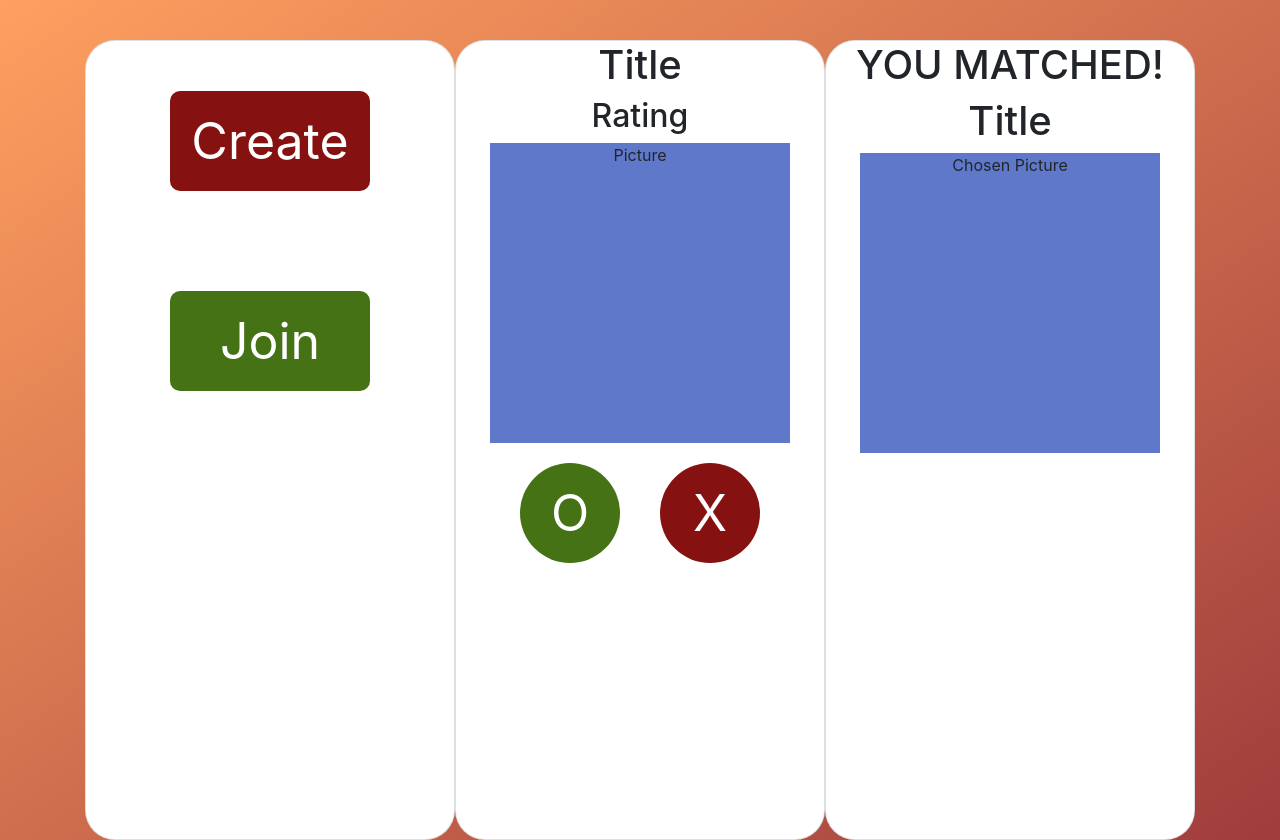
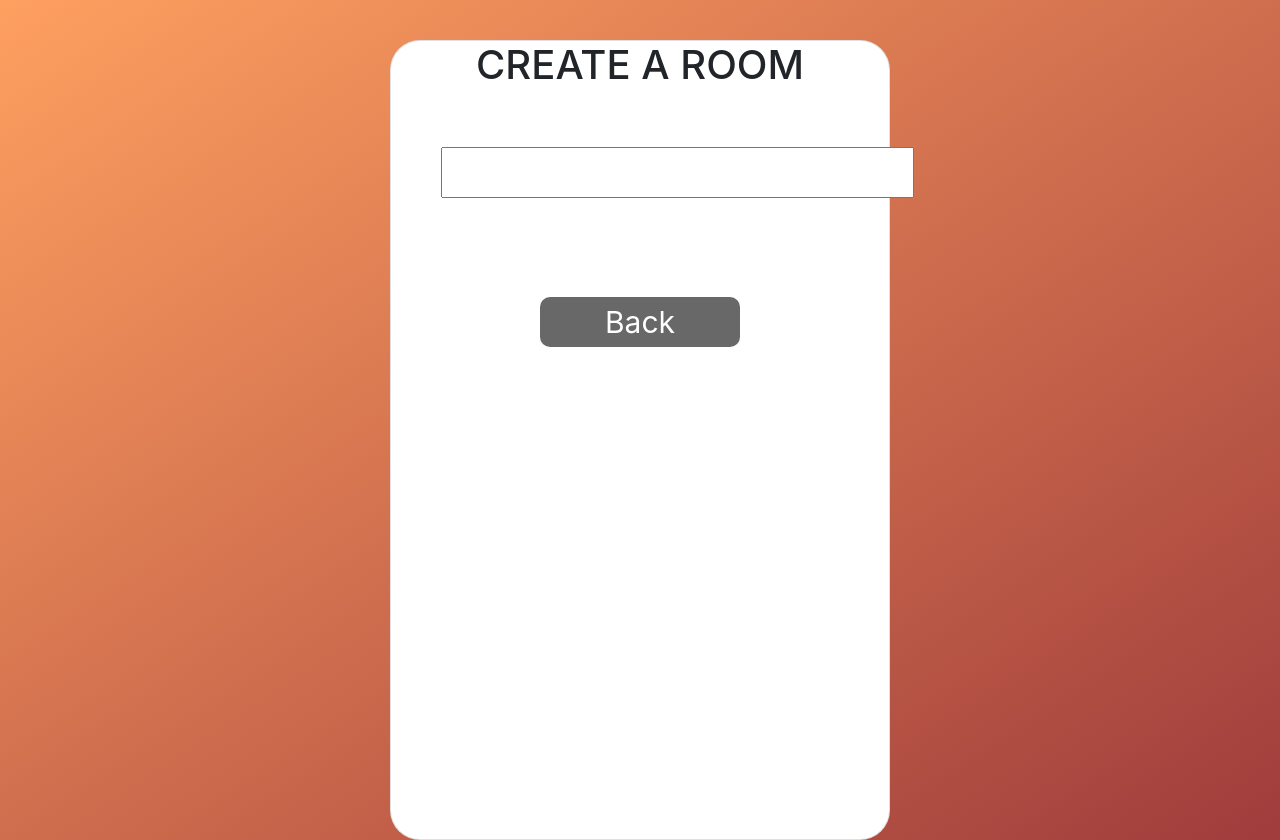
Before and after one commit to DMarcusYoung/pokedex, a React (Create React App) app in the folder client/: page /create in a window 1280 px wide. Built offline with nearby package versions, Linux system fonts and the light colour scheme.

Commit message:
Fixing lobby routing

```diff
--- a/client/public/css/style.css
+++ b/client/public/css/style.css
@@ -72,3 +72,21 @@ body {
   border: 0;
   margin: 50px;
 }
+
+.backBtn {
+  height: 50px;
+  width: 200px;
+  border-radius: 10px;
+  background-color: rgb(104, 104, 104);
+  color: white;
+  font-size: 30px;
+  border: 0;
+  margin: 50px;
+}
+
+.formBox {
+  height: 50px;
+  width: 200px;
+  font-size: 30px;
+  margin: 50px;
+}
--- a/client/src/App.js
+++ b/client/src/App.js
@@ -1,16 +1,24 @@
 import React from 'react';
+import { BrowserRouter as Router, Route } from 'react-router-dom';
 import Swipe from './components/Swipe';
 import Lobby from './components/Lobby';
+import Create from './components/Lobby/Create';
+import Join from './components/Lobby/Join';
 import Match from './components/Match';
 
 const App = props => (
 
+  <Router>
   <div className="container">
-    <Lobby />
-    <Swipe />
-    <Match />
+
+      <Route exact path="/" component={Lobby} />
+      <Route exact path="/create" component={Create} />
+      <Route exact path="/join" component={Join} />
+      <Route exact path="/swipe" component={Swipe} />
+      <Route exact path="/match" component={Match} />
+
   </div>
-
+  </Router>
 );
 
 export default App;
--- a/client/src/components/Lobby/Create/index.js
+++ b/client/src/components/Lobby/Create/index.js
@@ -1,12 +1,41 @@
-import React from 'react';
+import React, { Component } from "react";
+import { Link } from 'react-router-dom';
 
-const Create = props => {
-  return (
+class Create extends Component {
 
-    <div>
-      <button className="createBtn">Create</button>
-    </div>
-  )
+  state = {
+    input: ""
+  };
+
+  handleInputChange = (e) => {
+    const { value } = e.target;
+    this.setState({ input: value });
+  };
+
+  render() {
+    return (
+
+      <div className="card">
+        <h1>CREATE A ROOM</h1>
+
+        <form>
+          <div className="formBox">
+            <input
+              onChange={this.handleInputChange}
+              value={this.state.input}
+              input type="text"
+            />
+          </div>
+        </form>
+
+        <Link to="/">
+          <button className="backBtn">
+            Back
+          </button>
+        </Link>
+      </div >
+    )
+  }
 };
 
 export default Create;
--- a/client/src/components/Lobby/Join/index.js
+++ b/client/src/components/Lobby/Join/index.js
@@ -1,12 +1,41 @@
-import React from 'react';
+import React, { Component } from "react";
+import { Link } from 'react-router-dom';
 
-const Join = props => {
-  return (
+class Join extends Component {
 
-    <div>
-      <button className="joinBtn">Join</button>
-    </div>
-  )
+  state = {
+    input: ""
+  };
+
+  handleInputChange = (e) => {
+    const { value } = e.target;
+    this.setState({ input: value });
+  };
+
+  render() {
+    return (
+
+      <div className="card">
+        <h1>JOIN</h1>
+
+        <form>
+          <div className="formBox">
+            <input
+              onChange={this.handleInputChange}
+              value={this.state.input}
+              input type="text"
+            />
+          </div>
+        </form>
+
+        <Link to="/">
+          <button className="backBtn">
+            Back
+          </button>
+        </Link>
+      </div>
+    )
+  }
 };
 
 export default Join;
--- a/client/src/components/Lobby/index.js
+++ b/client/src/components/Lobby/index.js
@@ -1,16 +1,26 @@
-import React from 'react';
-import Create from './Create';
-import Join from './Join';
+import React, { Component } from "react";
+import { Link } from 'react-router-dom';
 
-const Lobby = props => {
-  return (
+class Lobby extends Component {
+
+  render() {
+    return (
 
       <div className="card">
-        <Create />
-        <Join />
+        <Link to="/create"> <button className="createBtn">
+          Create
+          </button>
+        </Link>
+
+        <Link to="/join">
+          <button className="joinBtn">
+            Join
+          </button>
+        </Link>
 
       </div>
-  )
+    )
+  }
 };
 
 export default Lobby;
```
